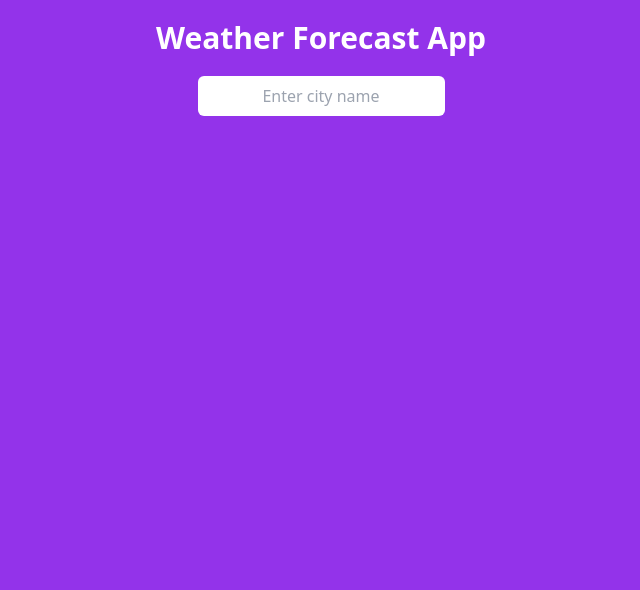
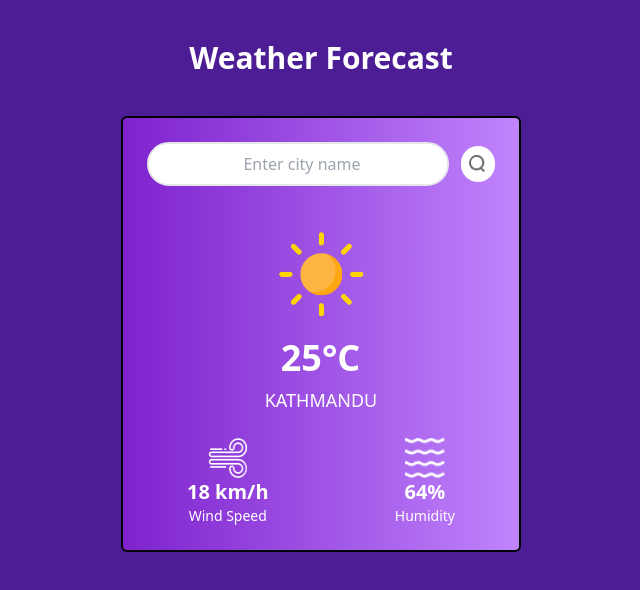
Before and after one commit to suyogzz78/Weatherforecast, a React (Vite) app in the folder weatherforecast/: page / in a window 1280 px wide. Shown: the top 590 px of the page, without its empty margins (319-959 px from the left). Built offline with nearby package versions, Linux system fonts and the light colour scheme.

Commit message:
weathercompo:uicompletion

```diff
--- a/weatherforecast/src/component/Weather.jsx
+++ b/weatherforecast/src/component/Weather.jsx
@@ -1,18 +1,56 @@
-import React from "react";
+// import React from "react";
+import search from "../assets/search.png";
+import clear from "../assets/clear.png";
+import wind from "../assets/wind.png";
+import humidity from "../assets/humidity.png";
 
 const Weather = () => {
   return (
-    <div className="bg-purple-600 min-h-screen ">
-      <div className="flex flex-row md:flex-col">
-        <h1 className="text-white text-3xl font-bold text-center p-5">
-          Weather Forecast App
-        </h1>
+    <div className="bg-violet-900 min-h-screen">
+      <h1 className="text-white text-3xl font-bold text-center p-10">
+        Weather Forecast
+      </h1>
 
-        <input
-          type="text"
-          placeholder="Enter city name"
-          className="w-1-4 mx-auto p-2 rounded-md text-center"
-        />
+      {/* Card */}
+      <div className="flex flex-col items-center gap-6 p-6 bg-gradient-to-r from-purple-700 to-purple-400 w-[400px] mx-auto rounded-md border-2 border-black">
+        {/* Search bar */}
+        <div className="flex flex-row items-center gap-3 w-full justify-center">
+          <input
+            type="text"
+            placeholder="Enter city name"
+            className="w-full p-2 rounded-full outline-none border-2 pl-4 text-center"
+          />
+
+          <img
+            src={search}
+            alt="search"
+            className="h-9 w-9 bg-white rounded-full p-2 cursor-pointer"
+          />
+        </div>
+
+        {/* Weather Image */}
+        <div className="flex flex-col items-center">
+          <img src={clear} alt="clear weather" className="w-32 h-32" />
+          <div>
+            <h2 className="text-white text-4xl font-semibold pl-4">25°C</h2>
+            <p className="text-white text-lg mt-2 ">KATHMANDU</p>
+          </div>
+        </div>
+        <div className="flex justify-between w-full px-10">
+          {/* Wind */}
+          <div className="flex flex-col items-center">
+            <img src={wind} className="w-10 h-10" />
+            <h2 className="text-white text-xl font-semibold">18 km/h</h2>
+            <p className="text-white text-sm">Wind Speed</p>
+          </div>
+
+          {/* Humidity */}
+          <div className="flex flex-col items-center">
+            <img src={humidity} className="w-10 h-10" />
+            <h2 className="text-white text-xl font-semibold">64%</h2>
+            <p className="text-white text-sm">Humidity</p>
+          </div>
+        </div>
       </div>
     </div>
   );
```
